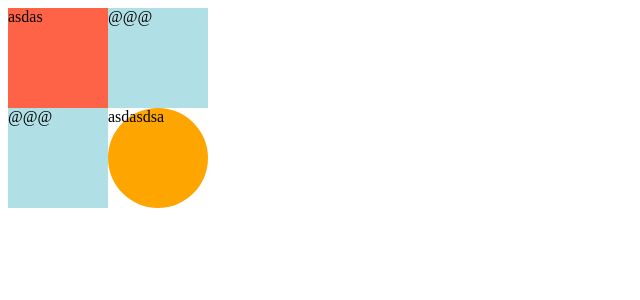
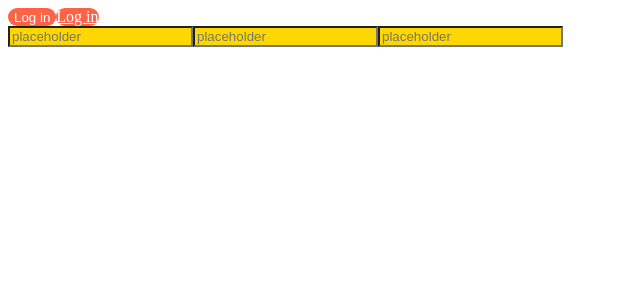
Before and after one commit to cf9874/react-study, a React (Create React App) app in the folder init/: page / in a window 1280 px wide. Shown: the top 300 px of the page, without its empty margins (0-640 px from the left). Built offline with nearby package versions, Linux system fonts and the light colour scheme.

Commit message:
as , attrs
sc in as can chage tag
properties can be set by attrs( { } )

```diff
--- a/init/src/App.js
+++ b/init/src/App.js
@@ -14,25 +14,27 @@
 
 const Text = styled.span``;
 
+const Btn = styled.button`
+  color: white;
+  background-color: tomato;
+  border: 0;
+  border-radius: 15px;
+`;
+const Input = styled.input.attrs({ required: true, placeholder: "placeholder", maxLength: 10 })`
+  background-color: gold;
+`;
 function App() {
   return (
     <>
       <Wrap>
-        <Box bgColor="tomato">
-          <Text>asdas</Text>
-        </Box>
-        <Box bgColor="powderblue">
-          <Text>@@@</Text>
-        </Box>
+        <Btn>Log in</Btn>
+        <Btn as="a" href="/">
+          Log in
+        </Btn>
       </Wrap>
-      <Wrap>
-        <Box bgColor="powderblue">
-          <Text>@@@</Text>
-        </Box>
-        <Circle bgColor="orange">
-          <Text>asdasdsa</Text>
-        </Circle>
-      </Wrap>
+      <Input />
+      <Input />
+      <Input />
     </>
   );
 }
```
